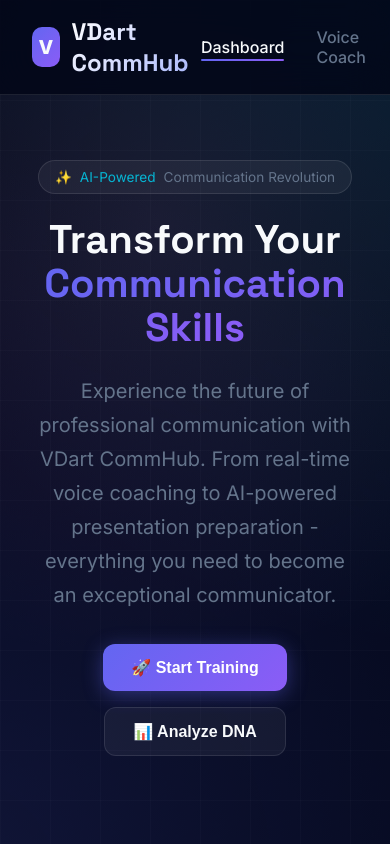
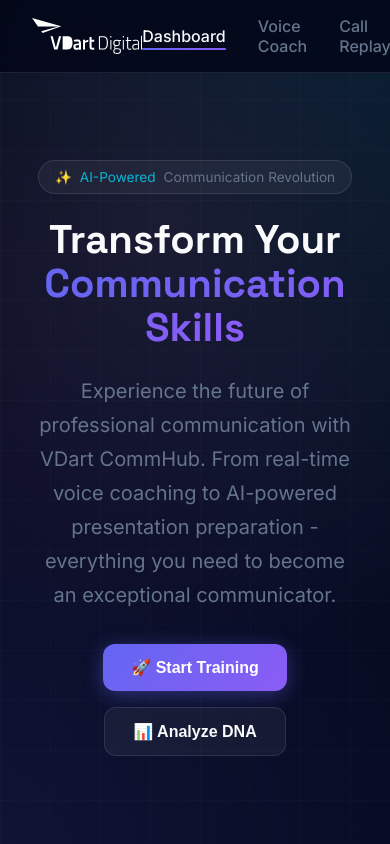
Before and after one commit to Nitin-R-S/Communication-bot, a website: page public/index.html in a window 390 px wide. Shown: the top 844 px of the page. Drawn offline with Linux system fonts and the light colour scheme.

Commit message:
feat: initialize VDart Communication Hub dashboard with responsive UI and branding assets

```diff
--- a/public/index.html
+++ b/public/index.html
@@ -109,15 +109,15 @@
         }
 
         .logo-icon {
-            width: 40px;
-            height: 40px;
-            background: var(--gradient-1);
-            border-radius: 10px;
+            height: 36px;
             display: flex;
             align-items: center;
-            justify-content: center;
-            font-weight: 800;
-            font-size: 1.2rem;
+        }
+
+        .logo-icon img {
+            height: 100%;
+            width: auto;
+            filter: brightness(0) invert(1);
         }
 
         .logo-text {
@@ -1312,8 +1312,7 @@
 
     <header>
         <div class="logo">
-            <div class="logo-icon">V</div>
-            <span class="logo-text">VDart CommHub</span>
+            <div class="logo-icon"><img src="logo.svg" alt="VDart Logo"></div>
         </div>
         <nav class="nav-links">
             <a href="#" class="active" data-feature="dashboard">Dashboard</a>
```
Also changed, not shown: public/logo.svg (added).
